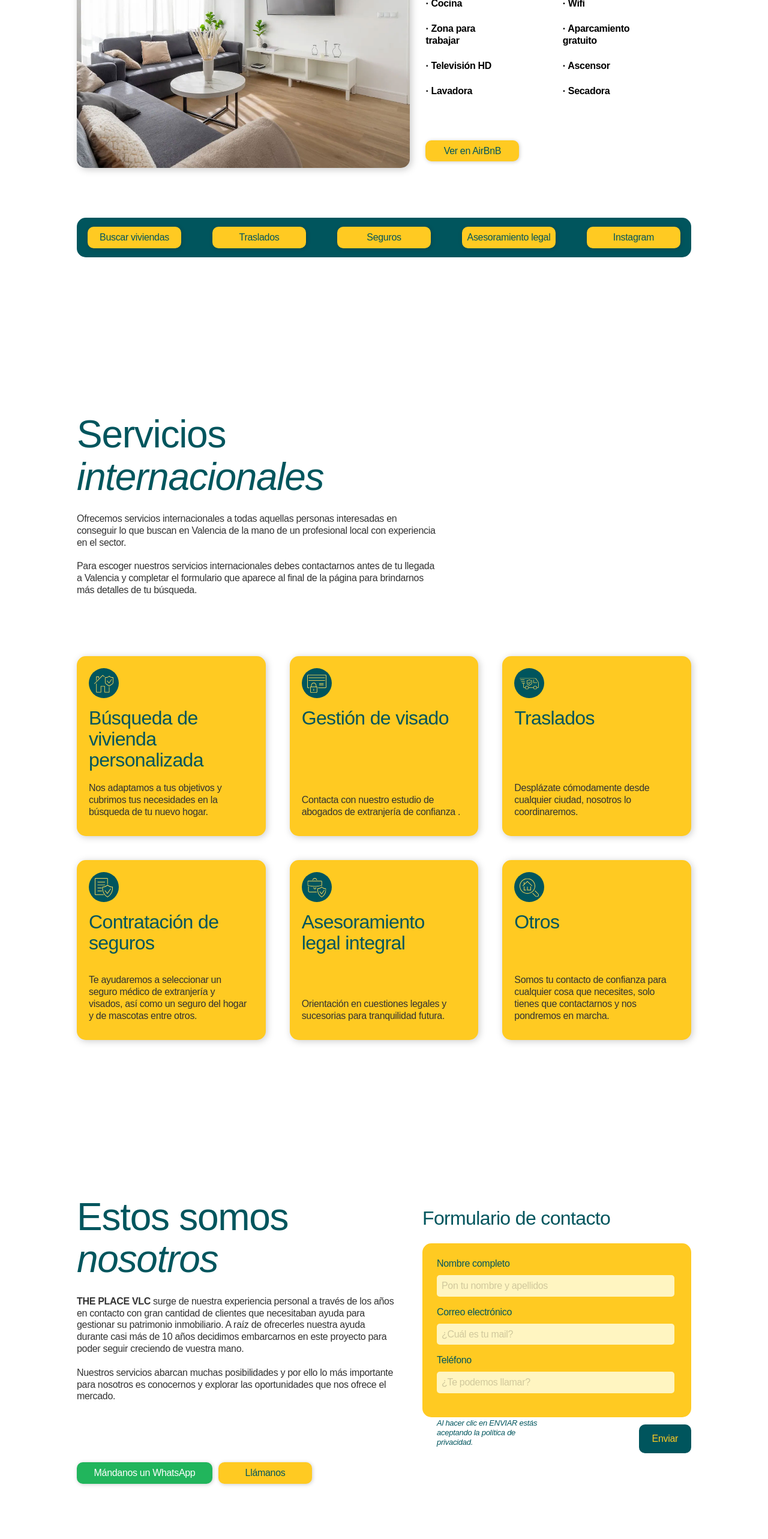
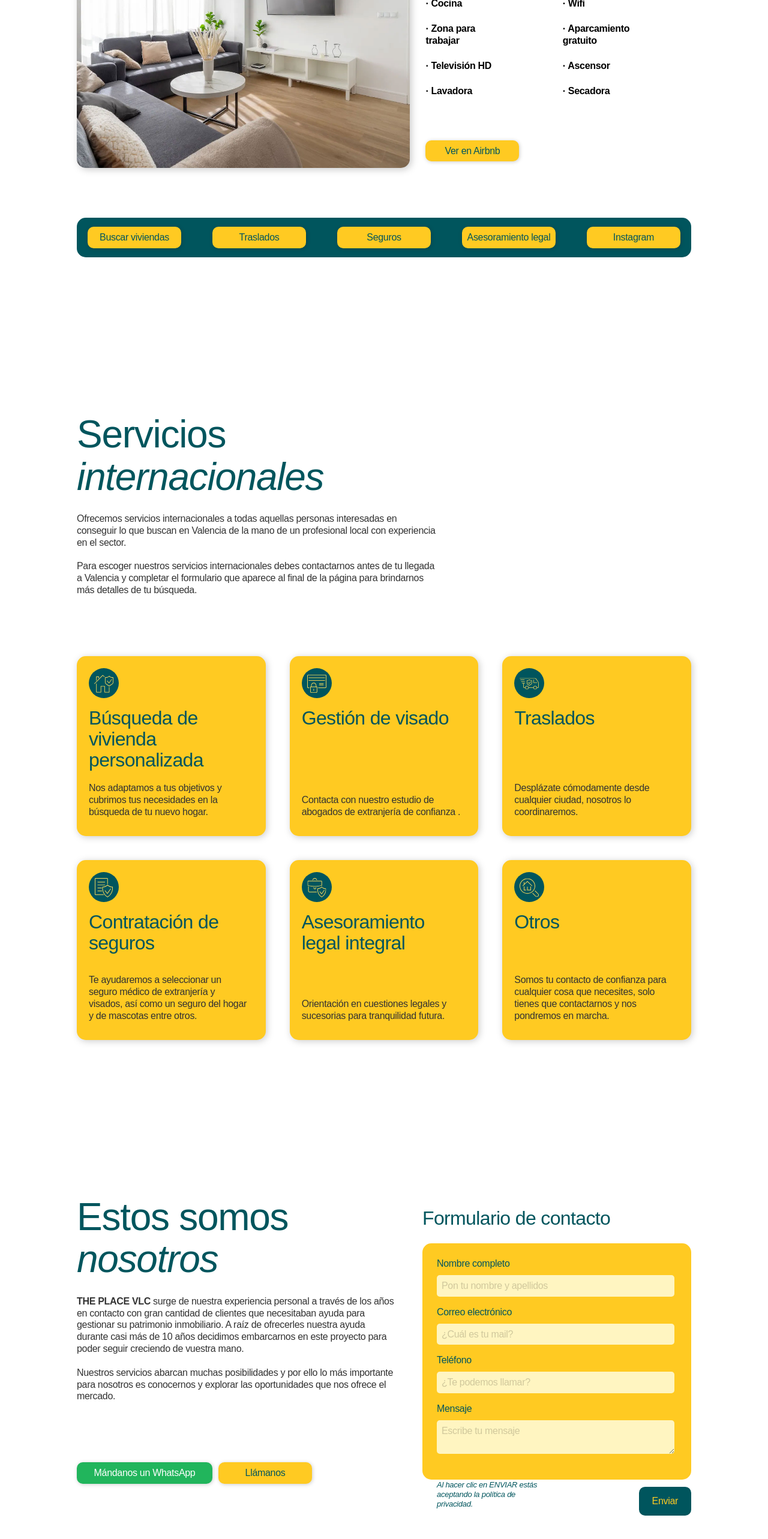
Before and after one commit to xbirks/theplace, a Next.js app: page / in a window 1280 px wide. Shown: the part 2092-4658 px from the top of the page at 60% size. Built offline with nearby package versions, Linux system fonts and the light colour scheme; a web font is replaced by a local one.

Commit message:
cambios meta data

```diff
--- a/src/app/components/inmuebles-index/inmuebles-padre.jsx
+++ b/src/app/components/inmuebles-index/inmuebles-padre.jsx
@@ -25,7 +25,7 @@ const datosInmuebles = [
         'Ascensor',
         'Lavadora',
         'Secadora',],
-        boton: 'Ver en AirBnB',
+        boton: 'Ver en Airbnb',
         link: 'https://www.airbnb.es/rooms/810254726997200920?viralityEntryPoint=1&unique_share_id=6B662A9F-207B-4E31-8C96-4573EAA60210&slcid=544585e07fd04e3492e36d10ff2d728b&s=76&feature=share&adults=1&channel=native&slug=AG72bYxC&source_impression_id=p3_1719665788_P3SpCkZY0yKRDemp',
     },
     {
@@ -35,7 +35,7 @@ const datosInmuebles = [
         descripcion: 'El apartamento dispone de una zona de lavandería con lavadora y secadora, para que puedas tener tu ropa limpia y seca rápidamente. Además, la cocina está equipada con todo lo necesario para que disfrutes de tu estancia, incluido lavavajillas. Hay conexión wifi y Smart TV.',
         caracteristicas: ['Piscina', 'Acceso a internet', 'Aire acondicionado', 'Jardín'],
         boton: 'Ver en ApartUP',
-        link: 'https://www.apartup.com/alquiler-larga-estancia/casa-pobla-de-vallbona-carrasqueta-deluxe-381073.html',
+        link: 'https://www.airbnb.es/rooms/44134906?viralityEntryPoint=1&unique_share_id=00DC64BD-F83C-47FA-9F14-19951CA89278&slcid=b228000452164a7683c36b3cc03684b7&s=76&feature=share&adults=1&channel=native&slug=b4EcRa95&source_impression_id=p3_1720377406_P31ntwIDyTxE94cL',
     },
     {
         src: PisoCentro,
@@ -43,7 +43,7 @@ const datosInmuebles = [
         titulo: 'Piso en Valencia',
         descripcion: 'El apartamento dispone de una zona de lavandería con lavadora y secadora, para que puedas tener tu ropa limpia y seca rápidamente. Además, la cocina está equipada con todo lo necesario para que disfrutes de tu estancia, incluido lavavajillas. Hay conexión wifi y Smart TV.',
         caracteristicas:['Cocina', 'Wifi', 'Zona para trabajar', 'Vistas al perfil urbano', 'Acceso a la playa',],
-        boton: 'Ver en ApartUP',
+        boton: 'Ver en Airbnb',
         link: 'https://www.apartup.com/alquiler-larga-estancia/casa-pobla-de-vallbona-carrasqueta-deluxe-381073.html',
     },
 
--- a/src/app/components/nosotros-index/nosotros-form.jsx
+++ b/src/app/components/nosotros-index/nosotros-form.jsx
@@ -1,3 +1,4 @@
+// nosotrosForm.jsx
 import React, { useState } from 'react';
 
 const NosotrosForm = () => {
@@ -6,12 +7,22 @@ const NosotrosForm = () => {
 
     const handleChange = (e) => {
         const { name, value } = e.target;
+        // Limitar el campo de teléfono solo a números
+        if (name === 'tel') {
+            if (!/^\d*$/.test(value)) return; // Permitir solo números
+        }
         setFormData((prevData) => ({ ...prevData, [name]: value }));
     };
 
     const handleSubmit = async (e) => {
         e.preventDefault();
         setStatus(''); // Reset status
+
+        if (formData.tel.length !== 9) {
+            setStatus('error');
+            alert('El número de teléfono debe tener exactamente 9 dígitos.');
+            return;
+        }
 
         try {
             const response = await fetch('/api/sendEmail', {
@@ -25,6 +36,7 @@ const NosotrosForm = () => {
                         <p>Nombre: ${formData.name}</p>
                         <p>Email: ${formData.email}</p>
                         <p>Teléfono: ${formData.tel}</p>
+                        <p>Mensaje: ${formData.message}</p>
                     `,
                 }),
             });
@@ -81,10 +93,21 @@ const NosotrosForm = () => {
                         inputMode="numeric"
                         value={formData.tel}
                         onChange={handleChange}
+                        pattern="\d{9}" // Exactamente 9 dígitos
                         required
                     />
                 </div>
-
+                <div>
+                    <label htmlFor="message">Mensaje</label>
+                    <textarea
+                        id="message"
+                        name="message"
+                        placeholder="Escribe tu mensaje"
+                        value={formData.message}
+                        onChange={handleChange}
+                        required
+                    ></textarea>
+                </div>
                 <p className="nosotros__form-aviso">
                     Al hacer clic en ENVIAR estás aceptando la política de privacidad.
                 </p>
--- a/src/app/layout.jsx
+++ b/src/app/layout.jsx
@@ -30,7 +30,7 @@ export const metadata = {
     description: '10 años ayudando a gestionar tu patrimonio inmobiliario. Ofrecemos servicios personalizados para explorar oportunidades del mercado.',
     url: 'https://www.placevlc.com',
     type: 'website',
-    image: 'https://tu-pagina-web.com/imagen-og.jpg',
+    image: 'https://theplace.vercel.app/seo/meta-1200x630.jpg',
     site_name: 'THE PLACE | Gestión inmobiliaria y servicios internacionales',
     locale: 'es_ES',
   },
@@ -42,19 +42,15 @@ export const metadata = {
     creator: '@placevlc',
     title: 'ERMO | Estudio de diseño gráfico',
     description: '10 años ayudando a gestionar tu patrimonio inmobiliario. Ofrecemos servicios personalizados para explorar oportunidades del mercado.',
-    image: 'https://tu-pagina-web.com/imagen-twitter.jpg',
+    image: 'https://theplace.vercel.app/seo/twitter-1200-600.jpg',
     imageAlt: 'Descripción de la imagen para Twitter',
   },
 
   //APPLE
-  appleTouchIcon: 'https://tu-pagina-web.com/icono-touch.png',
+  appleTouchIcon: 'https://theplace.vercel.app/seo/180x180_apple_touch_icon.png',
   appleTouchStartupImage: 'https://tu-pagina-web.com/startup-image.png',
 
-  // ICONS
-  icons: {
-    icon: 'https://tu-pagina-web.com/favicon.ico',  // Añadido
-    shortcut: 'https://tu-pagina-web.com/favicon-16x16.png',  // Añadido
-  },
+
 
 
   //SECURITY
```
